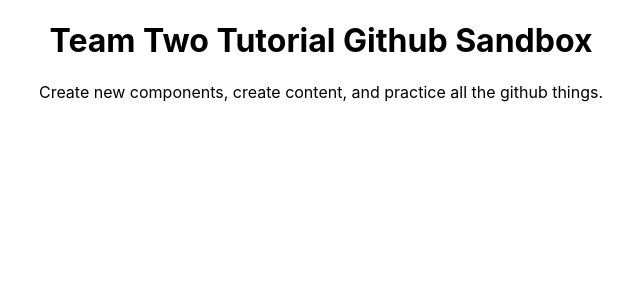
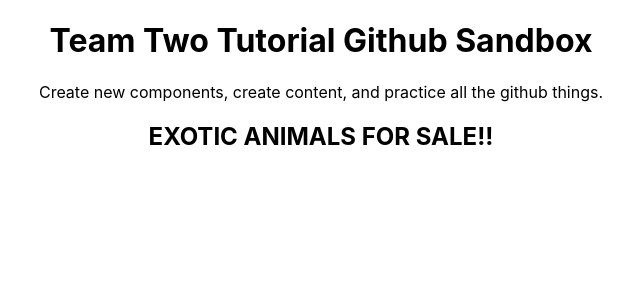
Before and after one commit to jssckbl/team-two-tutorial, a React (Create React App) app: page / in a window 1280 px wide. Shown: the top 300 px of the page, without its empty margins (319-959 px from the left). Built offline with nearby package versions, Linux system fonts and the light colour scheme.

Commit message:
test commit - cleo

```diff
--- a/src/App.js
+++ b/src/App.js
@@ -6,6 +6,7 @@
     <div className="App">
       <h1>Team Two Tutorial Github Sandbox</h1>
         <p>Create new components, create content, and practice all the github things.</p>
+        <h2>EXOTIC ANIMALS FOR SALE!!</h2>
     </div>
   );
 }
```
